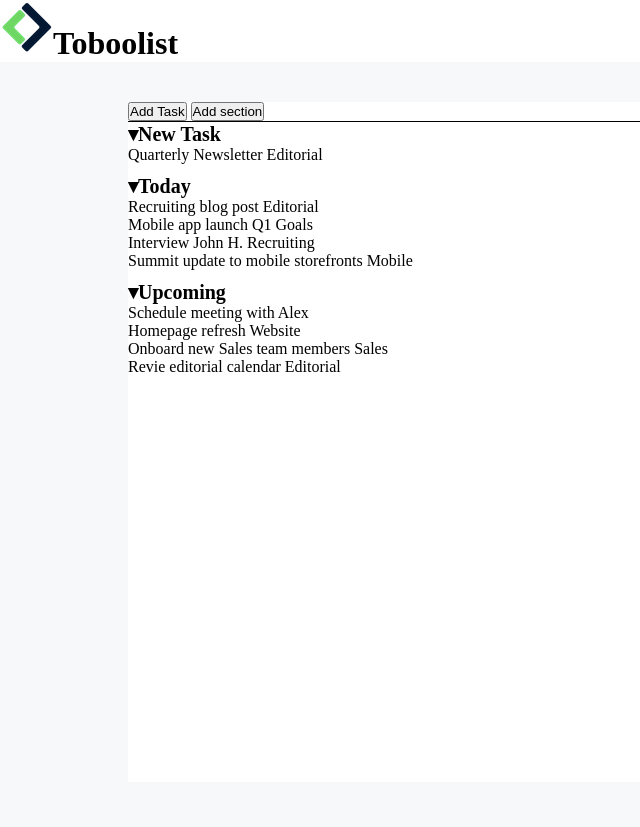
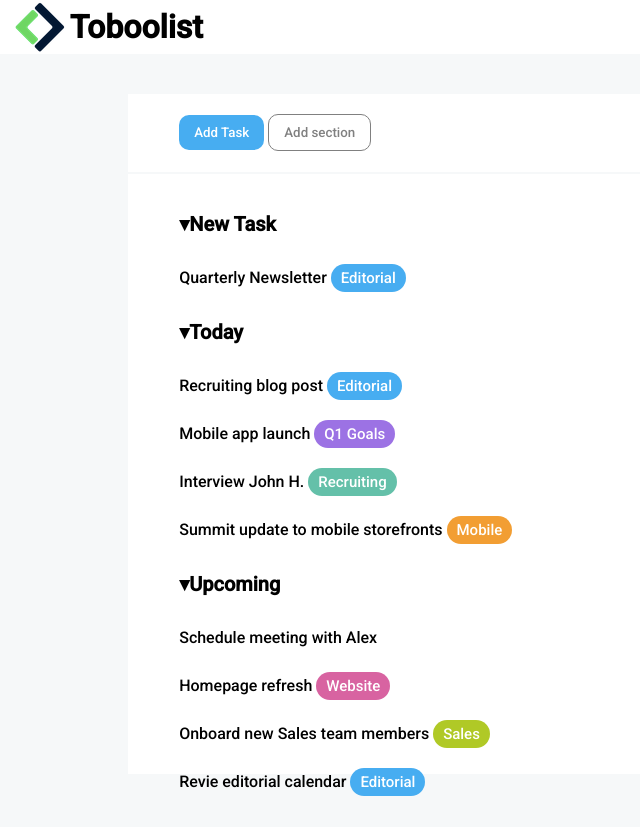
Before and after one commit to salvoPernicano/html-css-toboolist, a plain HTML site: page index.html in a window 1280 px wide. Shown: the whole page, without its empty margins (0-640 px from the left). Before the commit the page ends 800 px from the top, so only its background shows below. Drawn offline with Linux system fonts and the light colour scheme.

Commit message:
style-integration/improvement

```diff
--- a/css/style.css
+++ b/css/style.css
@@ -2,41 +2,105 @@
     margin: 0;
     padding: 0;
     box-sizing: border-box;
+    font-family: "roboto", sans-serif;
 }
 
-body,html{
+body,
+html {
     height: 100%;
     width: 100%;
 }
 
-body{
+body {
     background-color: #F6F8F9;
 }
 
-header,main {
+
+header,
+main {
     background-color: white;
 }
 
-main{
-    width: 80%;
+header h1,
+img {
+    display: inline-block;
+    vertical-align: middle;
+}
+
+header {
+    padding-left: 1%;
+}
+
+main {
     height: 85vh;
     margin: 5vh auto;
+    width: 80%;
 }
 
-.btn-container{
-    border-bottom: 1px solid black;
+.btn-container {
+    padding: 2% 5%;
 }
 
-ul{
-    list-style: none;
-    padding-bottom: 10px;
+button {
+    padding: 10px 15px;
+    background-color: #47ADF1;
+    border-radius: 10px;
+    border: none;
+    font-weight: 500;
+    color: white;
+    cursor: pointer;
 }
 
-li:first-child{
+button:last-of-type {
+    background-color: white;
+    border: 1px solid grey;
+    color: grey;
+}
+
+section {
+    border-top: 2px solid #F6F8F9;
+    padding: 2% 5%;
+    font-weight: 500;
+}
+
+ul {
+    list-style: none;
+    line-height: 3;
+}
+
+li:first-child {
     font-weight: bold;
     font-size: 20px;
 }
 
-li:first-child:before{
-    content:"▾";
+li:first-child:before {
+    content: "▾";
 }
+
+span {
+    padding: 5px 10px;
+    background-color: #47ADF1;
+    border-radius: 15px;
+    color: white;
+    font-size: 15px;
+}
+
+#purple {
+    background-color: #9C72E4;
+}
+
+#green {
+    background-color: #64C0A9;
+}
+
+#orange {
+    background-color: #F29E33;
+}
+
+#pink {
+    background-color: #d863a1;
+}
+
+#lime {
+    background-color: #b0c926;
+}
--- a/index.html
+++ b/index.html
@@ -1,20 +1,27 @@
 <!DOCTYPE html>
 <html lang="en">
+
 <head>
     <meta charset="UTF-8">
     <meta name="viewport" content="width=device-width, initial-scale=1.0">
+    <link rel="preconnect" href="https://fonts.googleapis.com">
+    <link rel="preconnect" href="https://fonts.gstatic.com" crossorigin>
+    <link href="https://fonts.googleapis.com/css2?family=Roboto:wght@300;400;500&display=swap" rel="stylesheet">
     <link rel="stylesheet" href="./css/style.css">
     <title>Toboolist</title>
 </head>
+
 <body>
     <header>
-        <h1><img src="./img/logo copia.png" alt="logo">Toboolist</h1>
+        <img src="./img/logo copia.png" alt="logo">
+        <h1>Toboolist</h1>
     </header>
     <main>
         <div class="btn-container">
             <button>Add Task</button>
             <button>Add section</button>
         </div>
+        <section>
             <ul>
                 <li>New Task</li>
                 <li>Quarterly Newsletter <span>Editorial</span> </li>
@@ -22,17 +29,19 @@
             <ul>
                 <li>Today</li>
                 <li>Recruiting blog post <span>Editorial</span> </li>
-            <li>Mobile app launch <span>Q1 Goals</span> </li>
-            <li>Interview John H. <span>Recruiting</span> </li>
-            <li>Summit update to mobile storefronts <span>Mobile</span> </li>
+                <li>Mobile app launch <span id="purple">Q1 Goals</span> </li>
+                <li>Interview John H. <span id="green">Recruiting</span> </li>
+                <li>Summit update to mobile storefronts <span id="orange">Mobile</span> </li>
             </ul>
             <ul>
                 <li>Upcoming</li>
                 <li>Schedule meeting with Alex</li>
-            <li>Homepage refresh <span>Website</span> </li>
-            <li>Onboard new Sales team members <span>Sales</span> </li>
+                <li>Homepage refresh <span id="pink">Website</span> </li>
+                <li>Onboard new Sales team members <span id="lime">Sales</span> </li>
                 <li>Revie editorial calendar <span>Editorial</span> </li>
             </ul>
+        </section>
     </main>
 </body>
+
 </html>
```
Lines whose indentation alone changed are shown as unchanged.
